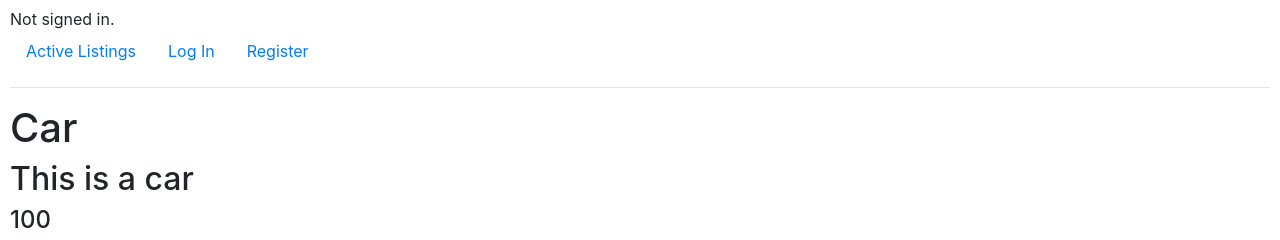
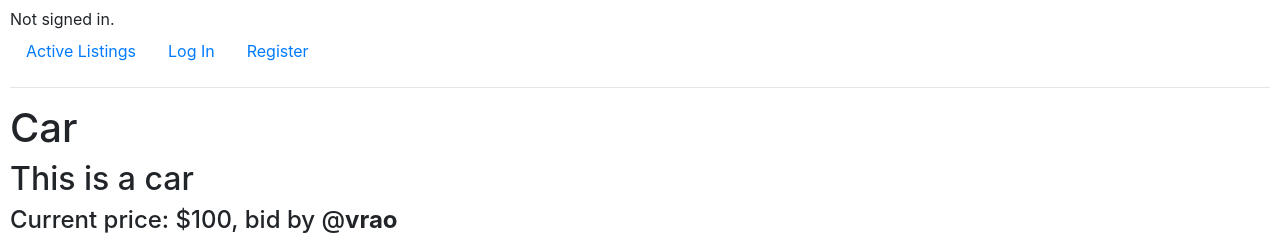
Before and after one commit to DurjaMan27/cs50w, a Django app: a page that uses Project2/commerce/auctions/templates/auctions/listing.html in a window 1280 px wide. Shown: the part 59-299 px from the top of the page. Run offline with Django 4.2, Linux system fonts and the light colour scheme; data comes from the database, SQL or seed files in the repository; some libraries are stand-ins or nearby versions.

Commit message:
Adding so that you know who is bidding

```diff
--- a/Project2/commerce/auctions/templates/auctions/listing.html
+++ b/Project2/commerce/auctions/templates/auctions/listing.html
@@ -3,7 +3,7 @@
 {% block body %}
     <h1>{{ listing.title }}</h1>
     <h2>{{ listing.description }}</h2>
-    <h4>{{ listing.currentPrice }}</h4>
+    <h4>Current price: ${{ listing.currentPrice }}, bid by @<strong>{{ bid.bidder }}</strong></h4>
     <img src="{{ listing.image}}" height="500" width="500">
     {% if user.is_authenticated %}
         <form action="{% url 'listing' username=otherUser listingID=listing.listingID %}" method="post">
--- a/Project2/commerce/auctions/views.py
+++ b/Project2/commerce/auctions/views.py
@@ -140,12 +140,14 @@ def listing(request, username, listingID):
     else:
         user = User.objects.get(username=username)
         comments = Comment.objects.filter(listing=listingID)
+        bid = Bid.objects.get(listing=listingID)
         return render(request, "auctions/listing.html", {
             "listing": listing,
             'otherUser': user,
             'commentForm': NewCommentForm(),
             'bidForm': NewBidForm(),
-            'comments': comments
+            'comments': comments,
+            'bid': bid
         })
 
 def makeBid(request, amount, listingID):
```
